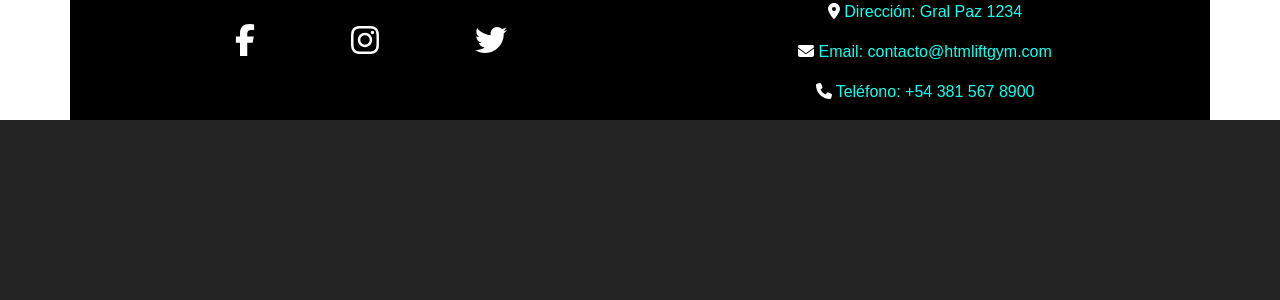
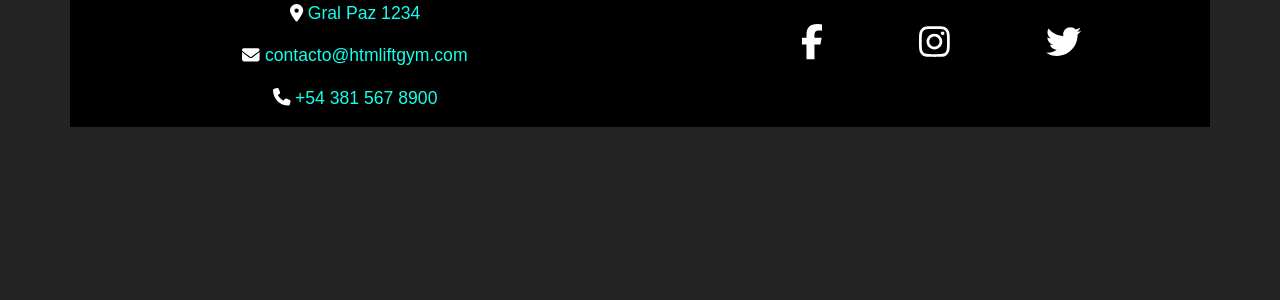
Before and after one commit to santiag004/proyectofinal-78i, a React (Vite) app: page / in a window 1280 px wide. Shown: the top 300 px of the page. Built offline with nearby package versions, Linux system fonts and the light colour scheme; a web font is replaced by a local one.

Commit message:
footer test

```diff
--- a/src/components/footer/Footer.jsx
+++ b/src/components/footer/Footer.jsx
@@ -7,26 +7,25 @@ import './footerStyle.css'
 
 const Footer = () => {
     return (
-<>
+        <>
             <Container className='contenedorFooter px-0'>
                 <Row className='g-0'>
+                    <Col className='text-center d-flex flex-column' sm={12} md={6}>
+                        <p><FontAwesomeIcon icon={faMapMarkerAlt} size="1x" className="icono-blanco" />       Gral Paz 1234</p>
+                        <p><FontAwesomeIcon icon={faEnvelope} size="1x" className="icono-blanco" />          contacto@htmliftgym.com</p>
+                        <p><FontAwesomeIcon icon={faPhone} size="1x" className="icono-blanco" />             +54 381 567 8900</p>
+                    </Col>
                     <Col sm={12} md={6}>
-
                         <ul className='listaSocials d-flex justify-content-center'>
                             <a className='mx-5 mt-4' href="https://facebook.com"><FontAwesomeIcon icon={faFacebookF} size="2x" className="icono-blanco" /></a>
                             <a className='mx-5 mt-4' href="https://instagram.com"><FontAwesomeIcon icon={faInstagram} size="2x" className="icono-blanco" /></a>
                             <a className='mx-5 mt-4' href="https://twitter.com"><FontAwesomeIcon icon={faTwitter} size="2x" className="icono-blanco" /></a>
                         </ul>
                     </Col>
-                    <Col className='text-center d-flex flex-column' sm={12} md={6}>
-                        <p><FontAwesomeIcon icon={faMapMarkerAlt} size="1x" className="icono-blanco" /> Dirección: Gral Paz 1234</p>
-                        <p><FontAwesomeIcon icon={faEnvelope} size="1x" className="icono-blanco" /> Email: contacto@htmliftgym.com</p>
-                        <p><FontAwesomeIcon icon={faPhone} size="1x" className="icono-blanco" /> Teléfono: +54 381 567 8900</p>
-                    </Col>
                 </Row>
             </Container>
 
-</>
+        </>
     );
 }
 
--- a/src/components/footer/footerStyle.css
+++ b/src/components/footer/footerStyle.css
@@ -1,6 +1,6 @@
 .contenedorFooter {
   background-color: #000000;
-  font-size: 1rem;
+  font-size: 1.1rem;
   color: #14ffec;
   padding-left: 0 !important;
   padding-right: 0 !important;
@@ -18,31 +18,6 @@
 
 .icono-blanco:hover {
   color: #14ffec;
-  text-shadow: 0 5px 10px #14ffec, 0 10px 20px #14ffec, 0 15px 30px #14ffec, 0 20px 40px #14ffec;
+  text-shadow: 0 5px 10px #14ffec, 0 10px 20px #14ffec, 0 15px 30px #14ffec,
+    0 20px 40px #14ffec;
 }
-
-
-
-
-
-
-
-
-
-
-
-/* .icono-blanco {
-  color: white;
-}
-
-.icono-blanco:hover {
-
-  color: #14ffec;
-  text-shadow: 0 0 5px #14ffec, 0 0 10px #14ffec, 0 0 20px #14ffec, 0 0 40px #14ffec;
-  cursor: pointer;
-
-} */
-
-.textTitle {
-  font-size: 1.3rem;
-}
--- a/src/index.css
+++ b/src/index.css
@@ -1,7 +1,7 @@
 @import url('https://fonts.googleapis.com/css2?family=Anek+Tamil:wght@100..800&display=swap');
 
+body {
 
-:root {
 
   font-family: "Anek Tamil", sans-serif;
 
```
